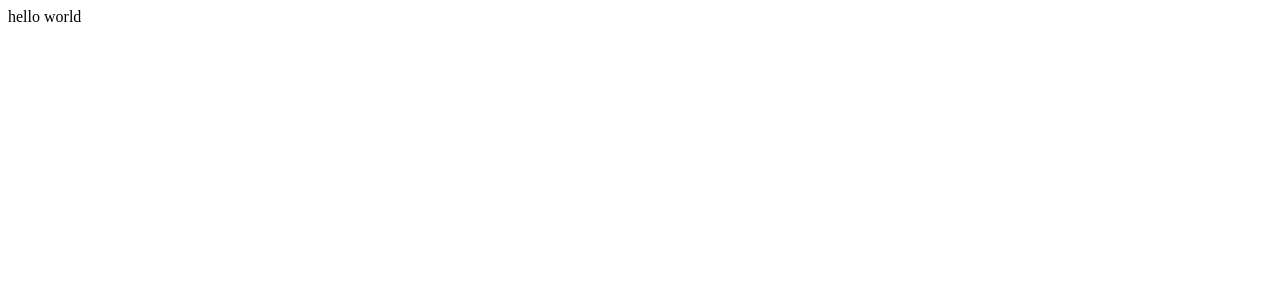
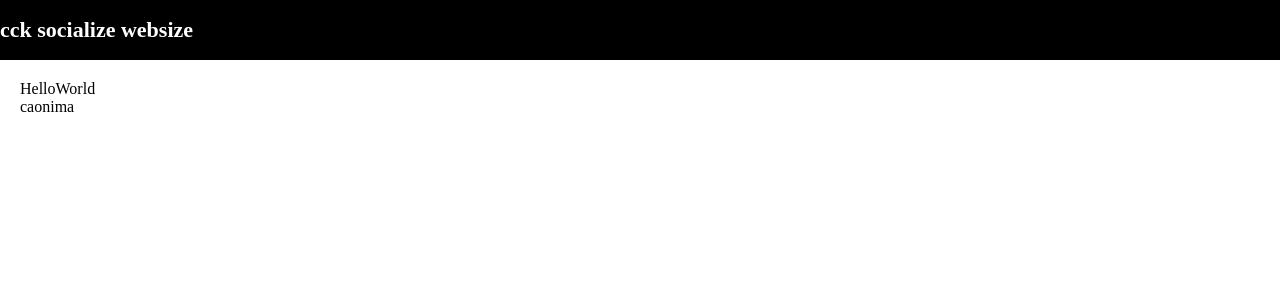
Before and after one commit to wcccck/cck-w1, a Vue app in the folder vue3-learn/examples/: page / in a window 1280 px wide. Before the commit this address had no page. Shown: the top 300 px of the page. Built offline with nearby package versions, Linux system fonts and the light colour scheme.

Commit message:
netbook update vue3-learn

```diff
--- a/vue3-learn/examples/src/App.tsx
+++ b/vue3-learn/examples/src/App.tsx
@@ -1,6 +1,28 @@
+import './style.css'
+import {myRouteType} from './myRouteType'
+export default (props:{
+  routes:myRouteType[]
+})=>{
+  return <div>
+    <header>cck socialize websize</header>
+    <main>
+      <div class="left">
+        <ul>
+          {
+            props.routes.map(({key,path})=>{
+              return <li>
+                      <routerLink to={path}>{key}</routerLink>
+                      </li>
+            })
+          }
+        </ul>
+      </div>
+      <div class='right'>
+        <routerView></routerView>
+      </div>
 
-export default (props:{
-  routes:Myroutes[]
-})=>{
-  return <div>hello world</div>
+    </main>
+
+
+  </div>
 }
--- /dev/null
+++ b/vue3-learn/examples/src/components/examples.tsx
@@ -0,0 +1,11 @@
+import { defineComponent,ref } from "vue";
+
+export const com1 = defineComponent({
+  setup(){
+    let num = ref(0)
+
+    return ()=>{
+      return <h1>com1-Component{num.value}</h1>
+    }
+  }
+})
--- /dev/null
+++ b/vue3-learn/examples/src/components/index.ts
@@ -0,0 +1,2 @@
+const file = import.meta.glob('./**/*.tsx')
+console.log(file)
--- a/vue3-learn/examples/src/examples/Helloworld.tsx
+++ b/vue3-learn/examples/src/examples/Helloworld.tsx
@@ -1,3 +1,15 @@
+
+
 export const HelloWorld = () =>{
-  return <h1>HelloWorld !!</h1>
+  return <div>
+    {/* <Com1></Com1> */}
+    HelloWorld!!
+
+  </div>
 }
+
+export const caonima = ()=>{
+  return <div>caonima
+    {/* <definTest></definTest> */}
+  </div>
+}
--- /dev/null
+++ b/vue3-learn/examples/src/myRouteType.d.ts
@@ -0,0 +1,5 @@
+import {RouteRecordRaw} from 'vue-router'
+
+export type myRouteType = RouteRecordRaw & {
+  key:string
+}
--- a/vue3-learn/examples/src/style.css
+++ b/vue3-learn/examples/src/style.css
@@ -1,81 +1,28 @@
-:root {
-  font-family: Inter, Avenir, Helvetica, Arial, sans-serif;
-  font-size: 16px;
-  line-height: 24px;
-  font-weight: 400;
-
-  color-scheme: light dark;
-  color: rgba(255, 255, 255, 0.87);
-  background-color: #242424;
-
-  font-synthesis: none;
-  text-rendering: optimizeLegibility;
-  -webkit-font-smoothing: antialiased;
-  -moz-osx-font-smoothing: grayscale;
-  -webkit-text-size-adjust: 100%;
+header{
+  background-color: black;
+  color: white;
+  height: 60px;
+  line-height: 60px;
+  font-weight: 700;
+  font-size: 22px;
 }
 
-a {
-  font-weight: 500;
-  color: #646cff;
-  text-decoration: inherit;
+*{
+  padding: 0;
+  margin: 0;
 }
-a:hover {
-  color: #535bf2;
+ul{
+  list-style-type: none;
 }
-
-body {
-  margin: 0;
+main{
   display: flex;
-  place-items: center;
-  min-width: 320px;
-  min-height: 100vh;
+  justify-content: left;
+  padding-top: 20px;
 }
-
-h1 {
-  font-size: 3.2em;
-  line-height: 1.1;
+.left{
+  margin-left: 20px;
+  width: 200px;
 }
-
-button {
-  border-radius: 8px;
-  border: 1px solid transparent;
-  padding: 0.6em 1.2em;
-  font-size: 1em;
-  font-weight: 500;
-  font-family: inherit;
-  background-color: #1a1a1a;
-  cursor: pointer;
-  transition: border-color 0.25s;
+.right{
+  height: 100%;
 }
-button:hover {
-  border-color: #646cff;
-}
-button:focus,
-button:focus-visible {
-  outline: 4px auto -webkit-focus-ring-color;
-}
-
-.card {
-  padding: 2em;
-}
-
-#app {
-  max-width: 1280px;
-  margin: 0 auto;
-  padding: 2rem;
-  text-align: center;
-}
-
-@media (prefers-color-scheme: light) {
-  :root {
-    color: #213547;
-    background-color: #ffffff;
-  }
-  a:hover {
-    color: #747bff;
-  }
-  button {
-    background-color: #f9f9f9;
-  }
-}
```
Also changed, not shown: vue3-learn/examples/src/components/HelloWorld.vue (deleted, +0 -38 lines), vue3-learn/examples/src/main.ts (+6 -7 lines), vue3-learn/examples/src/router/index.ts (added).
